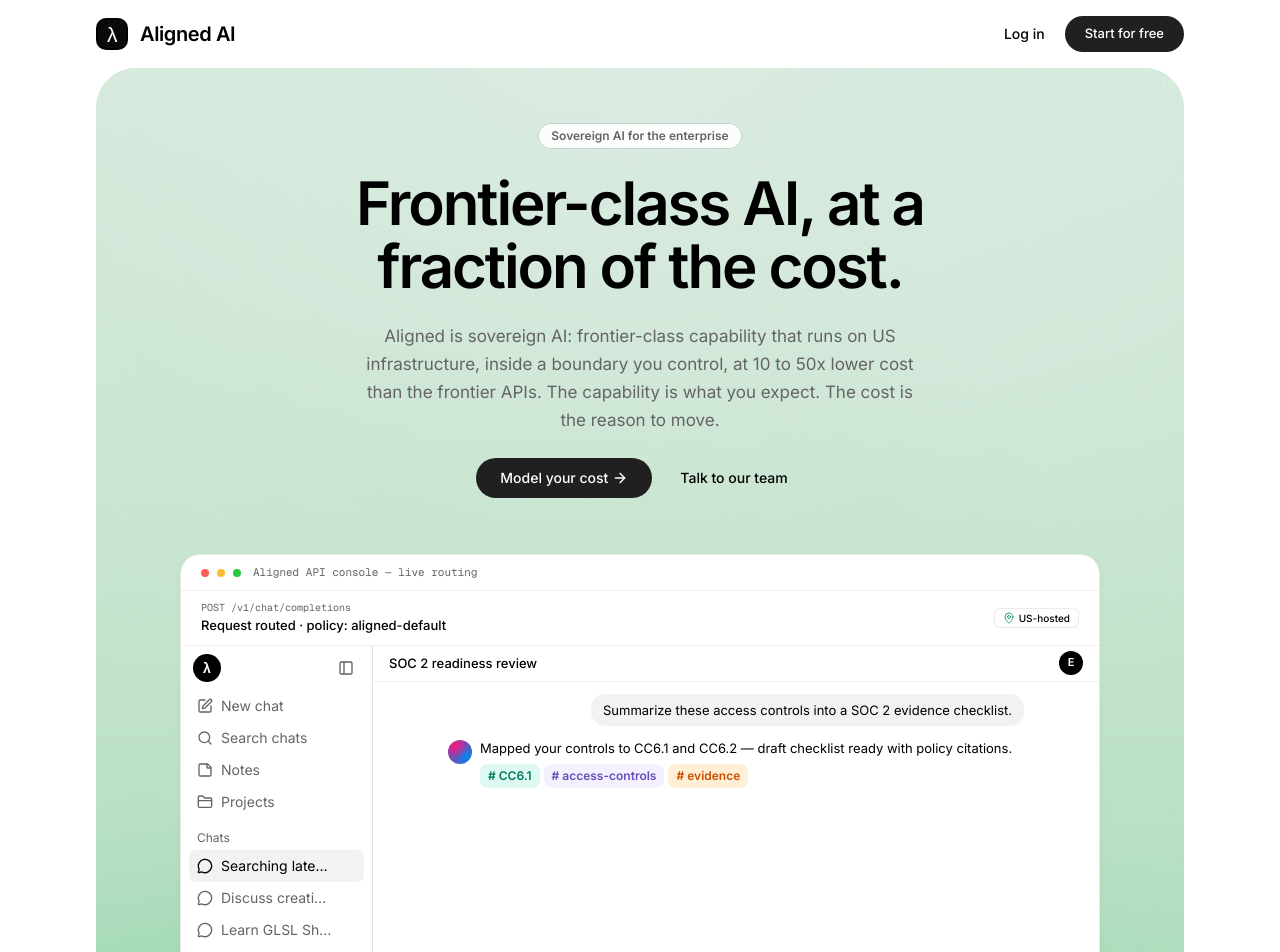
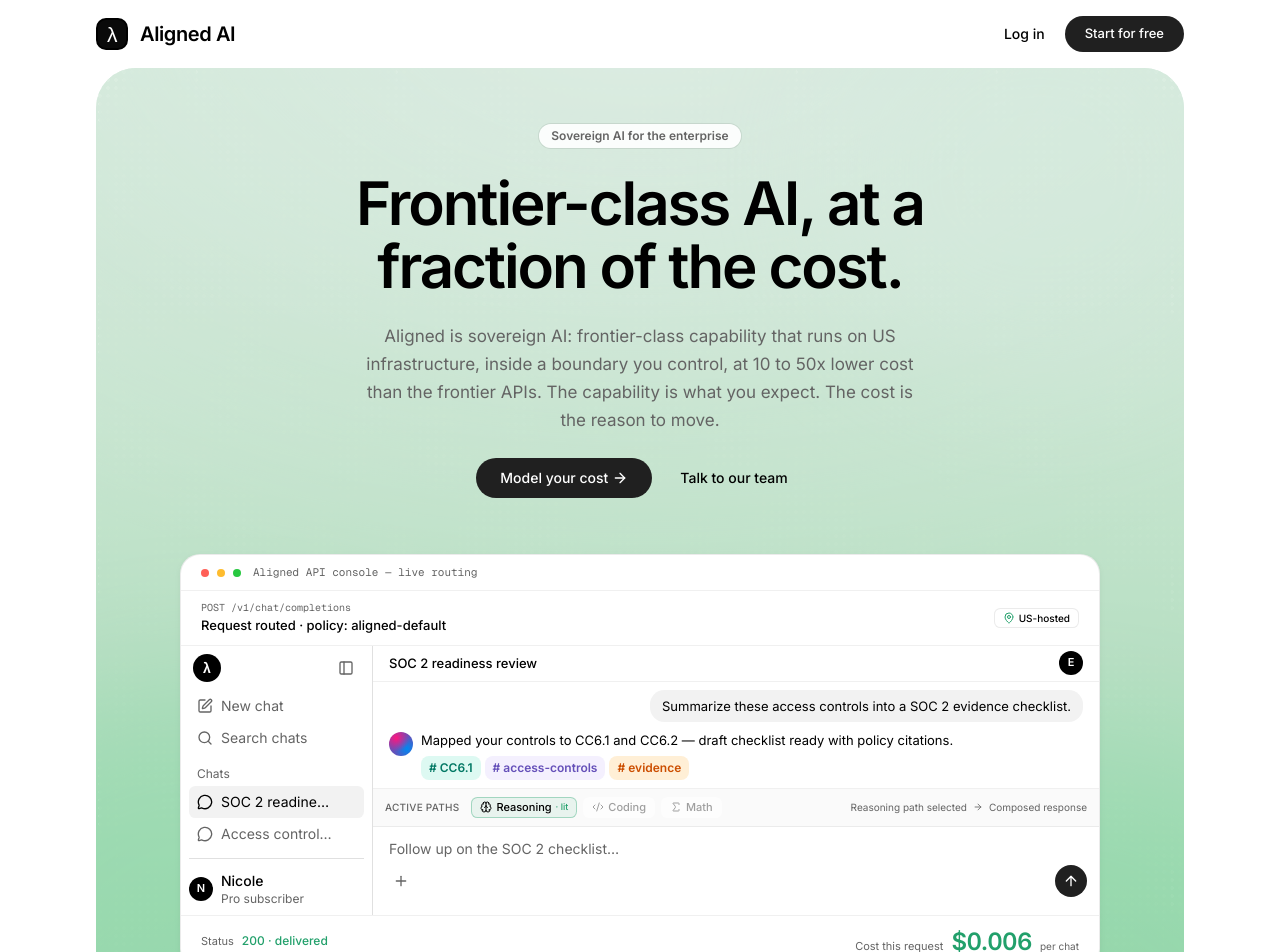
Before and after one commit to freitaspauloo/Paulo, a Next.js app: page /landing-v4 in a window 1280 px wide. Shown: the top 952 px of the page. Built offline with nearby package versions, Linux system fonts and the light colour scheme.

Commit message:
Full-bleed hero composer and tighter chat column spacing.

```diff
--- a/src/components/aligned-sidebar.tsx
+++ b/src/components/aligned-sidebar.tsx
@@ -51,11 +51,18 @@ function SectionLabel({ children }: { children: React.ReactNode }) {
   );
 }
 
-export function AlignedSidebar({ className }: { className?: string }) {
+export function AlignedSidebar({
+  className,
+  compact = false,
+}: {
+  className?: string;
+  compact?: boolean;
+}) {
   return (
     <aside
       className={cn(
-        "flex h-[560px] w-[264px] flex-col rounded-[16px] border bg-card p-2",
+        "flex w-[264px] flex-col rounded-[16px] border bg-card p-2",
+        compact ? "h-auto" : "h-[560px]",
         className,
       )}
     >
@@ -74,21 +81,27 @@ export function AlignedSidebar({ className }: { className?: string }) {
       </div>
 
       {/* Scrollable content */}
-      <div className="flex-1 overflow-y-auto">
+      <div className={cn(compact ? "overflow-hidden" : "flex-1 overflow-y-auto")}>
         {/* Primary menu */}
         <SidebarItem icon={SquarePen}>New chat</SidebarItem>
         <SidebarItem icon={Search}>Search chats</SidebarItem>
+        {!compact ? (
+          <>
             <SidebarItem icon={StickyNote}>Notes</SidebarItem>
             <SidebarItem icon={FolderClosed}>Projects</SidebarItem>
+          </>
+        ) : null}
 
         {/* Chats */}
         <SectionLabel>Chats</SectionLabel>
         <SidebarItem icon={MessageCircle} active showMenu>
-          Searching latest AI news
+          SOC 2 readiness review
         </SidebarItem>
         <SidebarItem icon={MessageCircle} showMenu>
-          Discuss creative thinking
+          Access control audit
         </SidebarItem>
+        {!compact ? (
+          <>
             <SidebarItem icon={MessageCircle} showMenu>
               Learn GLSL Shaders
             </SidebarItem>
@@ -114,6 +127,8 @@ export function AlignedSidebar({ className }: { className?: string }) {
             <SidebarItem icon={FolderClosed} showMenu>
               Learn GLSL Shaders
             </SidebarItem>
+          </>
+        ) : null}
       </div>
 
       {/* Footer — user */}
--- a/src/components/landing/hero-api-console.tsx
+++ b/src/components/landing/hero-api-console.tsx
@@ -38,7 +38,7 @@ function HeroAgentMessage({ children }: { children: React.ReactNode }) {
 
 function ActivePathsStrip() {
   return (
-    <div className="rounded-lg border border-black/[0.06] bg-[#fafafa] px-3 py-2">
+    <div className="border-b border-black/[0.06] bg-[#fafafa] px-3 py-2">
       <div className="flex flex-wrap items-center gap-x-3 gap-y-1.5">
         <p className="text-[0.625rem] font-medium uppercase tracking-wide text-[#646464]">
           Active paths
@@ -114,8 +114,11 @@ export function HeroApiConsole() {
             </Badge>
           </div>
 
-          <div className="flex">
-            <AlignedSidebar className="hidden h-auto w-48 shrink-0 self-stretch rounded-none border-0 border-r md:flex" />
+          <div className="flex items-start">
+            <AlignedSidebar
+              compact
+              className="hidden w-48 shrink-0 rounded-none border-0 border-r md:flex"
+            />
 
             <div className="flex min-w-0 flex-1 flex-col bg-white">
               <header className="flex h-9 shrink-0 items-center gap-3 border-b border-black/[0.06] px-3 sm:px-4">
@@ -130,8 +133,8 @@ export function HeroApiConsole() {
                 />
               </header>
 
-              <div className="px-3 py-3 sm:px-4">
-                <div className="mx-auto flex max-w-xl flex-col gap-3">
+              <div className="px-3 py-2 sm:px-4">
+                <div className="flex flex-col gap-2">
                   <HeroUserMessage>
                     Summarize these access controls into a SOC 2 evidence checklist.
                   </HeroUserMessage>
@@ -150,11 +153,11 @@ export function HeroApiConsole() {
                 </div>
               </div>
 
-              <div className="mt-auto shrink-0 space-y-2 border-t border-black/[0.06] px-3 py-2.5 sm:px-4">
+              <div className="shrink-0 border-t border-black/[0.06]">
                 <ActivePathsStrip />
                 <AlignedComposer
                   rows={1}
-                  className="mx-auto max-w-xl shadow-none [&>div]:gap-2 [&>div]:p-2.5"
+                  className="w-full max-w-none rounded-none border-0 shadow-none [&>div]:gap-1.5 [&>div]:px-3 [&>div]:py-2"
                   placeholder="Follow up on the SOC 2 checklist…"
                 />
               </div>
```
Lines whose indentation alone changed are shown as unchanged.
